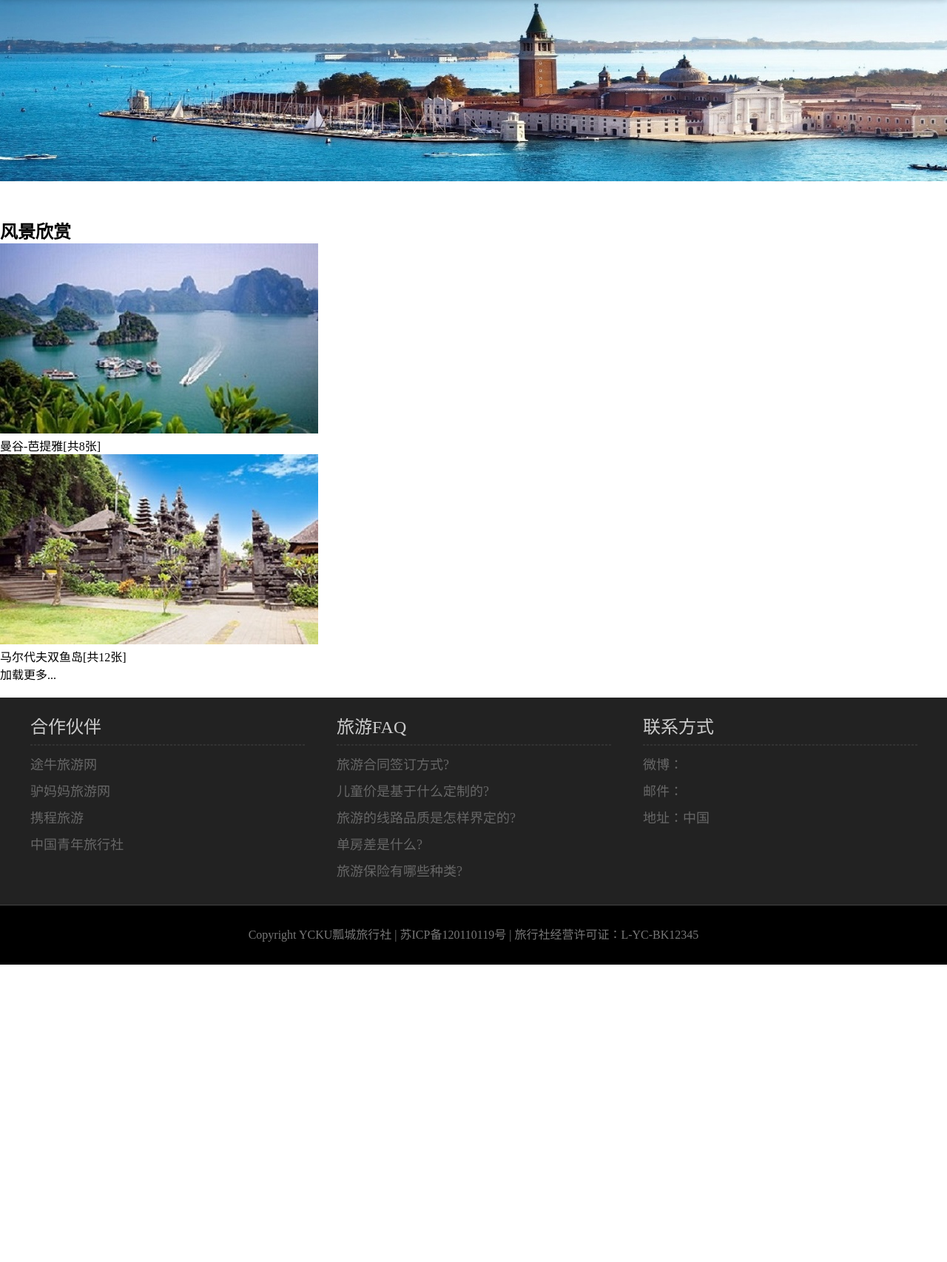
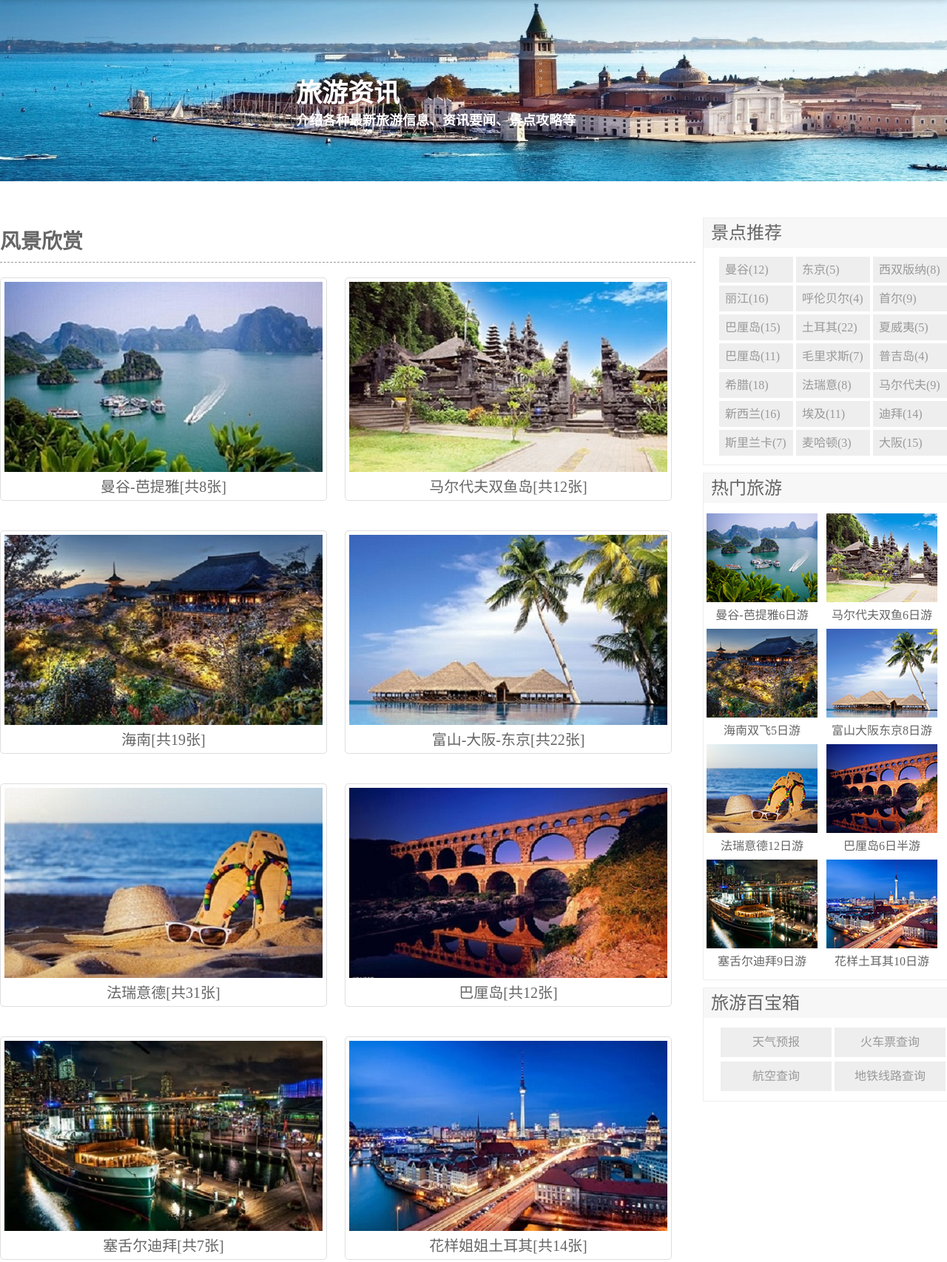
Before and after one commit to QingYang1807/webPlusStore20190307, a plain HTML site: page Travel/scenery.html in a window 1280 px wide. Shown: the part 73-1779 px from the top of the page at 74% size. Before the commit the page ends 1377 px from the top, so only its background shows below. Drawn offline with nearby package versions, Linux system fonts and the light colour scheme; files that its build step writes are made by us from their sources.

Commit message:
Complete the website of all travel agency projects
Complete the website of all travel agency projects

```diff
--- a/Travel/css/out.css
+++ b/Travel/css/out.css
@@ -798,16 +798,68 @@ article {
 	color: #666666;
 }
 
+/*风景欣赏*/
+#container .list.scenery section h2{
+	font-size: 28px;
+	color: #666666;
+	text-align: left;
+	padding: 10px 0;
+	border-bottom: 1px dashed #999999;
+	width: 940px;
+	margin-bottom: 20px;
+}
+#container .list.scenery figure{
+	display: inline-block;
+	border: 1px solid #DEDEDE;
+	padding: 5px 5px;
+	border-radius: 5px;
+	margin-bottom: 40px;
+}
+#container .list.scenery figure:nth-of-type(odd){
+	margin-right: 20px;
+}
+#container .list.scenery figure figcaption{
+	color: #666666;
+	font-size: 20px;
+	text-align: center;
+}
+.list.scenery .more{
+	width: 137px;
+    height: 50px;
+    background-color: #FAFAFA;
+    line-height: 50px;
+    padding-left: 45px;
+    border: #CCCCCC 1px solid;
+    border-radius: 10px;
+    margin: 10px auto;
+    font-size: 20px;
+	position: relative;
+	left: -200px;
+	cursor: pointer;
+}
 
-
-
-
-
-
-
-
-
-
+/*关于我们*/
+#container .list.about{
+	color: #666666;
+}
+#container .list.about section h2{
+	font-size: 28px;
+	text-align: left;
+	padding: 10px 0;
+	border-bottom: 1px dashed #999999;
+	width: 940px;
+	margin-bottom: 20px;
+	font-weight: normal;
+}
+#container .list.about section p{
+	font-size: 22px;
+	line-height: 50px;
+}
+#container .list.about address ul li{
+	font-size: 22px;
+	line-height: 50px;
+	font-style: normal;
+}
 
 /*底部友情链接和版权栏*/
 #footer {
--- a/Travel/scenery.html
+++ b/Travel/scenery.html
@@ -10,9 +10,19 @@
 	<body>
 		<include src="header.html"></include>
 
-		<div id="headline"></div>
+		<div id="headline">
+			<div class="center">
+				<hgroup>
+					<h2>旅游资讯</h2>
+					<h3>介绍各种最新旅游信息、资讯要闻、景点攻略等</h3>
+				</hgroup>
+			</div>
+		</div>
 		<div id="container">
-			<aside class="sidebar"></aside>
+			<div style="float: right;">
+				<include src="silder-item.html"></include>
+			</div>
+
 			<div class="list scenery">
 				<section>
 					<h2>风景欣赏</h2>
@@ -25,12 +35,30 @@
 					<img src="img/s2.jpg" alt="马尔代夫双鱼岛">
 					<figcaption>马尔代夫双鱼岛[共12张]</figcaption>
 				</figure>
-				<figure></figure>
-				<figure></figure>
-				<figure></figure>
-				<figure></figure>
-				<figure></figure>
-				<figure></figure>
+				<figure>
+					<img src="img/s3.jpg" alt="曼谷-芭提雅">
+					<figcaption>海南[共19张]</figcaption>
+				</figure>
+				<figure>
+					<img src="img/s4.jpg" alt="曼谷-芭提雅">
+					<figcaption>富山-大阪-东京[共22张]</figcaption>
+				</figure>
+				<figure>
+					<img src="img/s5.jpg" alt="曼谷-芭提雅">
+					<figcaption>法瑞意德[共31张]</figcaption>
+				</figure>
+				<figure>
+					<img src="img/s6.jpg" alt="曼谷-芭提雅">
+					<figcaption>巴厘岛[共12张]</figcaption>
+				</figure>
+				<figure>
+					<img src="img/s7.jpg" alt="曼谷-芭提雅">
+					<figcaption>塞舌尔迪拜[共7张]</figcaption>
+				</figure>
+				<figure>
+					<img src="img/s8.jpg" alt="曼谷-芭提雅">
+					<figcaption>花样姐姐土耳其[共14张]</figcaption>
+				</figure>
 				<div class="more">加载更多...</div>
 			</div>
 		</div>
```
Also changed, not shown: Travel/about.html (+11 -2 lines).
